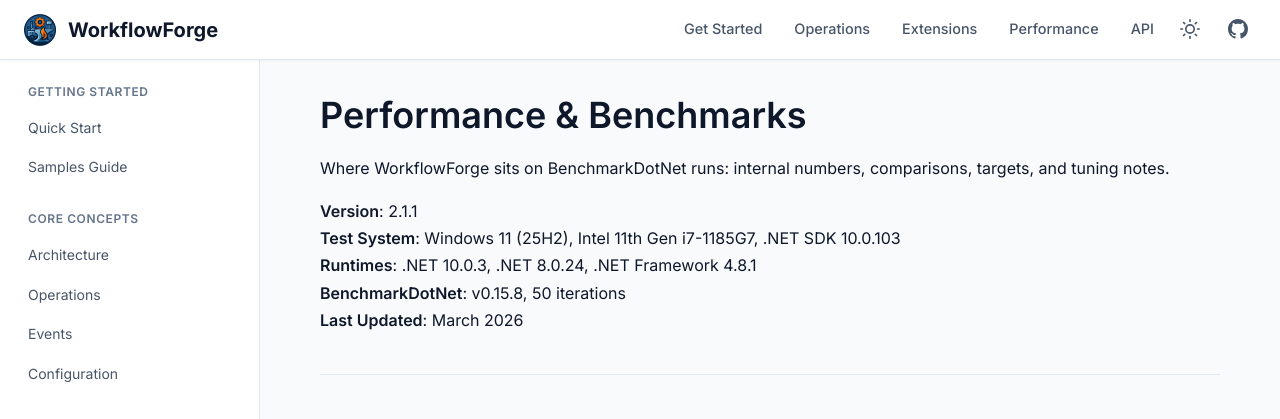
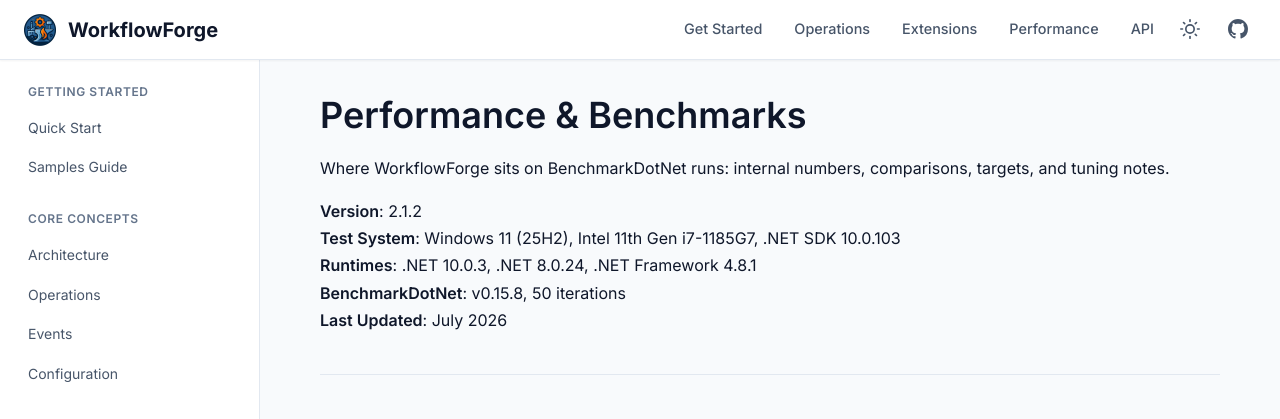
Before and after one commit to animatlabs/workflow-forge, a Jekyll site: the page built from docs/performance/performance.md, in a window 1280 px wide and 900 px high. Shown: the top 419 px of the window. Built offline with Jekyll 4.4.1, drawn with Linux system fonts in a browser that asks for light colours.

Commit message:
Updated docs

```diff
--- a/docs/performance/performance.md
+++ b/docs/performance/performance.md
@@ -7,11 +7,11 @@
 
 Where WorkflowForge sits on BenchmarkDotNet runs: internal numbers, comparisons, targets, and tuning notes.
 
-**Version**: 2.1.1
+**Version**: 2.1.2
 **Test System**: Windows 11 (25H2), Intel 11th Gen i7-1185G7, .NET SDK 10.0.103
 **Runtimes**: .NET 10.0.3, .NET 8.0.24, .NET Framework 4.8.1
 **BenchmarkDotNet**: v0.15.8, 50 iterations
-**Last Updated**: March 2026
+**Last Updated**: July 2026
 
 ---
 
```
Also changed, not shown: CHANGELOG.md, 1 other file.
